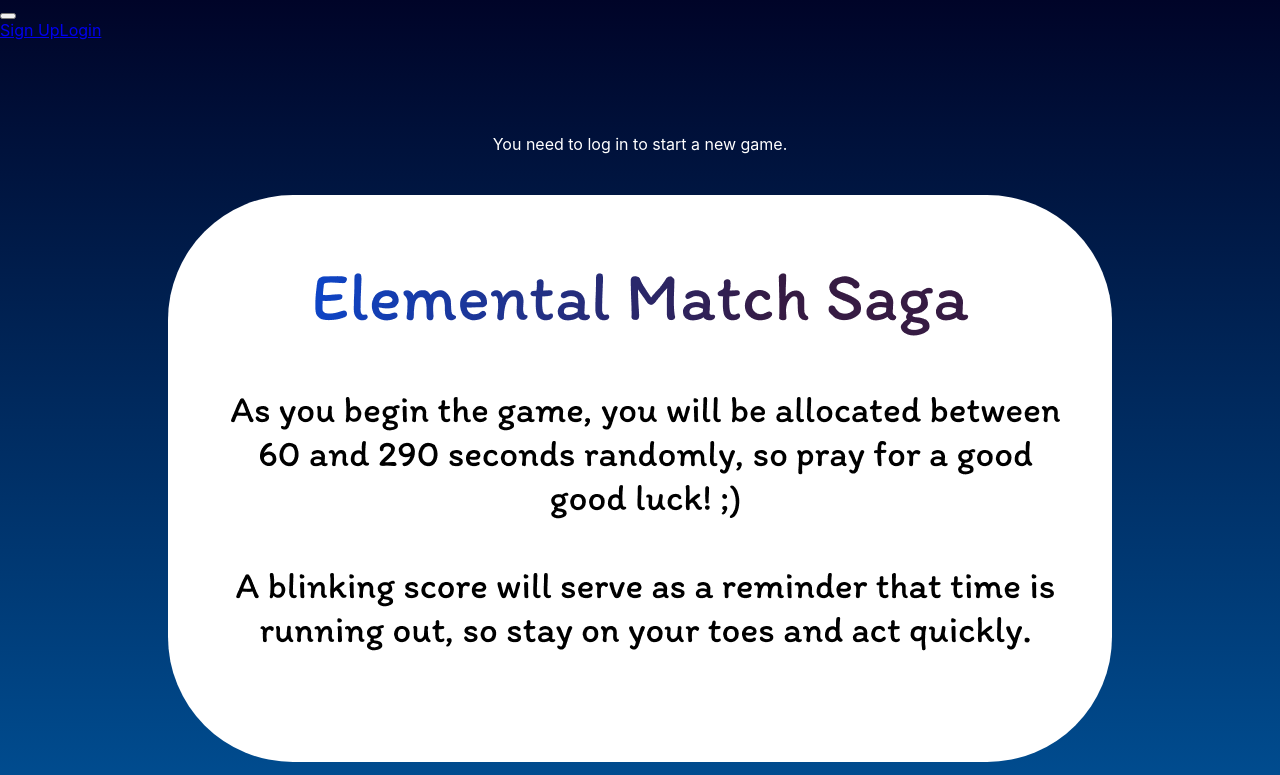
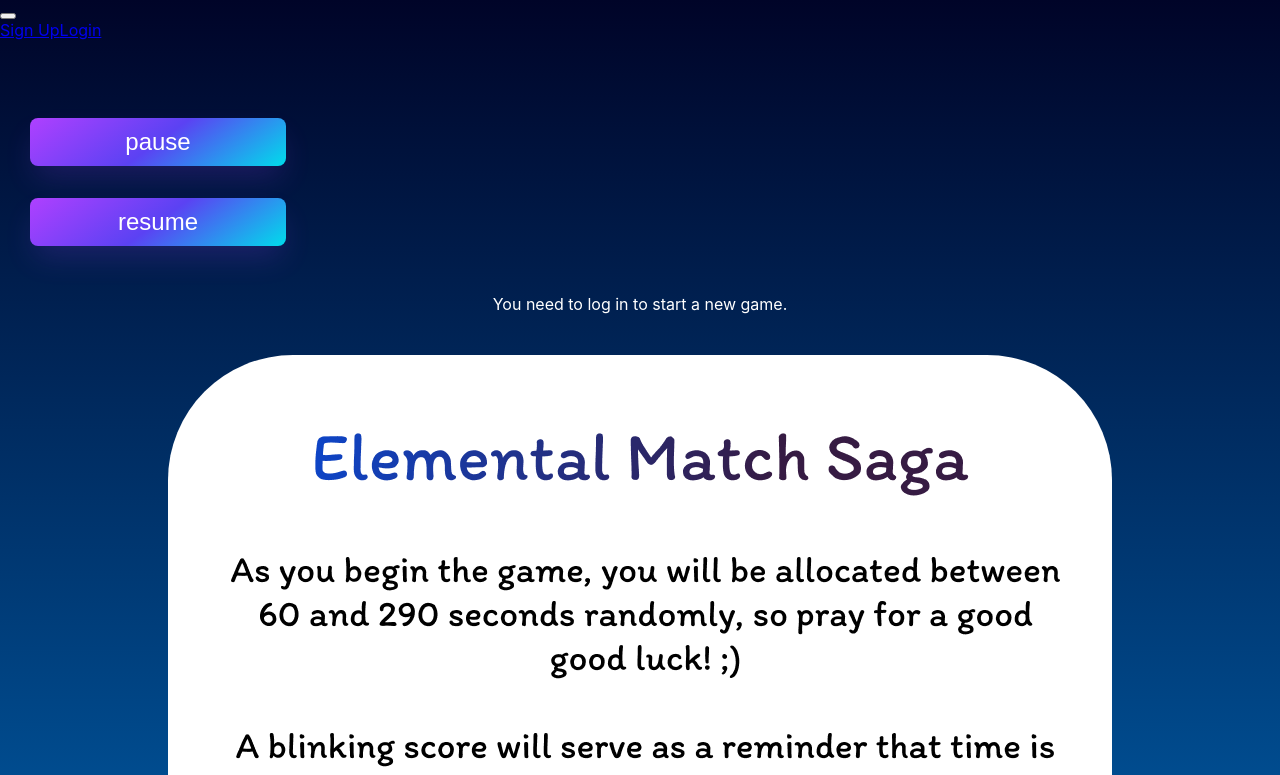
Before and after one commit to Mvycas/game_client, a React (Create React App) app: page / in a window 1280 px wide. Shown: the top 775 px of the page. Built offline with nearby package versions, Linux system fonts and the light colour scheme.

Commit message:
pause / resume logic done

```diff
--- /dev/null
+++ b/src/Actions/GameTime.ts
@@ -0,0 +1,18 @@
+// Redux actions
+
+import { Dispatch } from "redux";
+
+export const pauseGame = (startTime:number, totalTime:number) => {
+    return (dispatch: Dispatch) => {
+      const now = Date.now();
+      const elapsed = (now - startTime) / 1000;
+      const remainingTime = Math.max(totalTime - elapsed, 0);
+      dispatch({ type: 'PAUSE_GAME', payload: { remainingTime } }); // Save remaining time
+    };
+  };
+
+export const resumeGame = () => {
+    return (dispatch: Dispatch) => {
+      dispatch({ type: 'RESUME_GAME' });
+    };
+  };
--- a/src/constants/gameConstants.tsx
+++ b/src/constants/gameConstants.tsx
@@ -10,7 +10,7 @@ export const GAME_STARTED = "GAME_STARTED";
 export const GAME_START_REQ = "GAME_START_REQ";
 export const REQ_FAILED = "REQ_FAILED";
 export const GAME_END = "GAME_END";
-export const CONTINUE_GAME = "CONTINUE_GAME";
+export const RESUME_GAME = "RESUME_GAME";
 export const PAUSE_GAME = "PAUSE_GAME";
 
 export const candyColors = {
--- a/src/reducers/boardReducer.ts
+++ b/src/reducers/boardReducer.ts
@@ -1,5 +1,5 @@
 import { initializeConnect } from 'react-redux/es/components/connect';
-import { SAVE_BOARD, GAME_STARTED, REQ_FAILED, GAME_END, PAUSE_GAME, CONTINUE_GAME } from '../constants/gameConstants';
+import { SAVE_BOARD, GAME_STARTED, REQ_FAILED, GAME_END, PAUSE_GAME, RESUME_GAME } from '../constants/gameConstants';
 
 interface GameBoard {
     w: number;       // Width of the board
@@ -11,7 +11,9 @@ interface GameBoard {
 interface GameState {
     isRunning: boolean;
     isEnd: boolean;
-    timeLeft: number;
+    startTime: any;
+    totalTime: number;
+    remainingTime: number;
     error: string;
     board: GameBoard;
     gameId: number;
@@ -26,7 +28,9 @@ const initialState: GameState = {
     isEnd: false,
     error: "",
     gameId: -1,
-    timeLeft: 0,
+    startTime: null,
+    totalTime: 0,
+    remainingTime: 0,
     board: {
       w: 0,
       h: 0,
@@ -38,16 +42,21 @@ const initialState: GameState = {
 const boardReducer = (state: GameState = initialState, action: any) => {
   switch (action.type) {
     case GAME_STARTED:
-      return { ...state, isRunning: true, board: action.payload.randomColorArrangement, gameId: action.payload.GameDetails.id, timeLeft: action.payload.timeLeft };
+      return { ...state, isRunning: true, board: action.payload.randomColorArrangement,
+        gameId: action.payload.GameDetails.id,
+        startTime: action.payload.startTime,
+        totalTime: action.payload.timeAllocated,
+        remainingTime: action.payload.totalTime,
+      };
     case SAVE_BOARD:
-      return { ...state, board: action.payload.randomColorArrangement, timeLeft: action.payload.timeLeft};
+      return { ...state, board: action.payload.randomColorArrangement, remainingTime: action.payload.timeLeft};
     case REQ_FAILED:
       return { ...state, error: action.payload };
     case GAME_END:
-      return { ...state, isEnd: true, isRunning: false, timeLeft: 0}; // Reset to initial state + add true flag to inform that the game is completed
+      return { ...state, isEnd: true, isRunning: false, remainingTime: 0}; // Reset to initial state + add true flag to inform that the game is completed
     case PAUSE_GAME:
-      return {...state, isRunning: false, timeLeft: action.payload};
-    case CONTINUE_GAME:
+      return {...state, isRunning: false, remainingTime: action.payload.remainingTime};
+    case RESUME_GAME:
       return {...state, isRunning: true};
     default:
       return state;
--- a/src/screens/game/gameScreen.tsx
+++ b/src/screens/game/gameScreen.tsx
@@ -1,4 +1,4 @@
-import { useEffect, useState, useRef } from "react";
+import { useEffect, useState } from "react";
 import { Button } from "react-bootstrap";
 import { useDispatch, useSelector } from "react-redux";
 
@@ -8,16 +8,22 @@ import { saveBoard, startNewGame, endGame } from "../../thunks/gameThunk";
 import { getBoard, moveTile } from "./createBoard";
 import { Position, canMove } from "../../game/board";
 import "./gameScreen.css";
-import { useNavigate } from "react-router";
 import canva from "../../images/Untitled.png";
 import randomIntFromInterval from "../../helperFunctions/randomIntFromInterval";
 import EndGame from "./EndGame";
+import { pauseGame, resumeGame } from "../../Actions/GameTime";
 
 const GameScreen = () => {
-  const [timer, setTimer] = useState<number>(0);
-  const navigate = useNavigate();
   const dispatch: AppDispatch = useDispatch();
-  const timeRef = useRef<number>(0);
+
+  const totalTime = useSelector(
+    (state: RootState) => state.boardReducer.totalTime
+  );
+  const [remainingTime, setRemainingTime] = useState(totalTime);
+
+  const startTime = useSelector(
+    (state: RootState) => state.boardReducer.startTime
+  );
 
   const isLoggedIn = useSelector(
     (state: RootState) => state.loginReducer.isLoggedIn
@@ -44,27 +50,24 @@ const GameScreen = () => {
   const [firstSelectedTile, setFirstSelectedTile] = useState<Position | null>(
     null
   );
+  console.log("total time" + totalTime + "remainingTime" + remainingTime);
 
   useEffect(() => {
+    let timerId: any;
     if (isGameRunning) {
-      setTimer(timeRef.current);
-      const timerId = setInterval(() => {
-        setTimer((prevTimer) => {
-          if (prevTimer > 0) {
-            return prevTimer - 1;
-          } else {
+      timerId = setInterval(() => {
+        setRemainingTime((prevTime: number) => {
+          if (prevTime <= 0) {
             clearInterval(timerId);
-            dispatch(endGame(gameId, LoggedUserToken)); //end
-            return 0;
+            dispatch(endGame(gameId, LoggedUserToken));
+            return 0; // Ensure the remaining time doesn't go negative
           }
+          return prevTime - 1;
         });
       }, 1000);
-
-      // Clear the interval on component unmount or if the game stops running
-      return () => clearInterval(timerId);
-      // DISPATCH ENDGAME TO STORE. SEND SCORE TO SERVER AND RESET STATES
     }
-  }, [LoggedUserToken, dispatch, gameId, isGameRunning, navigate]);
+    return () => clearInterval(timerId); // Clear interval on unmount
+  }, [isGameRunning, dispatch, gameId, LoggedUserToken]);
 
   const handleTileClick = (position: Position) => {
     if (firstSelectedTile) {
@@ -78,7 +81,7 @@ const GameScreen = () => {
             gameId,
             LoggedUserToken,
             score,
-            timer
+            remainingTime
           )
         );
       } else console.log("cannot move");
@@ -92,8 +95,12 @@ const GameScreen = () => {
 
   const createNewGame = () => {
     const board = getBoard();
-    timeRef.current = randomIntFromInterval(3, 5);
-    dispatch(startNewGame(board, LoggedUserToken, timeRef.current));
+    // Generate a new random time interval
+    const newTimeAllocated = randomIntFromInterval(60, 290);
+    setRemainingTime(newTimeAllocated);
+    dispatch(
+      startNewGame(board, LoggedUserToken, newTimeAllocated, Date.now())
+    );
     // Reset the selected tile when starting a new game
     setFirstSelectedTile(null);
   };
@@ -125,9 +132,33 @@ const GameScreen = () => {
         padding: "30px",
       }}
     >
+      <Button
+        className="button-64"
+        onClick={() => dispatch(pauseGame(startTime, totalTime))}
+        style={{
+          marginBottom: "2rem",
+          width: "16rem",
+          height: "3rem",
+        }}
+      >
+        pause
+      </Button>
+
+      <Button
+        className="button-64"
+        onClick={() => dispatch(resumeGame())}
+        style={{
+          marginBottom: "2rem",
+          width: "16rem",
+          height: "3rem",
+        }}
+      >
+        resume
+      </Button>
+
       {/* Conditionally render EndGame */}
       {isEnd && !isGameRunning && (
-        <EndGame score={score} time={timeRef.current}></EndGame>
+        <EndGame score={score} time={totalTime}></EndGame>
       )}
 
       {/* MENU */}
--- a/src/thunks/gameThunk.tsx
+++ b/src/thunks/gameThunk.tsx
@@ -75,7 +75,7 @@ export const endGame = (gameId: number, userToken: string) => {
 };
 
 export const startNewGame =
-  (randomColorArrangement: any, userToken: string, timeLeft: number) =>
+  (randomColorArrangement: any, userToken: string, timeAllocated: number, startTime: any) =>
   async (dispatch: Dispatch) => {
     try {
       const response = await fetch(
@@ -94,7 +94,8 @@ export const startNewGame =
           payload: {
             randomColorArrangement,
             GameDetails,
-            timeLeft
+            timeAllocated,
+            startTime,
           },
         });
       } else {
```
